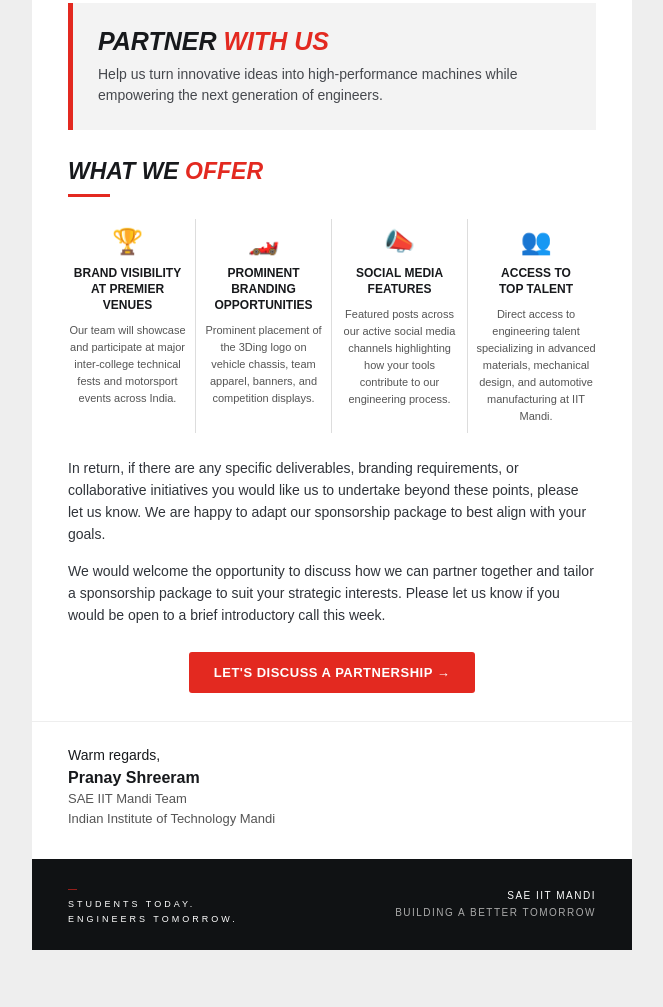
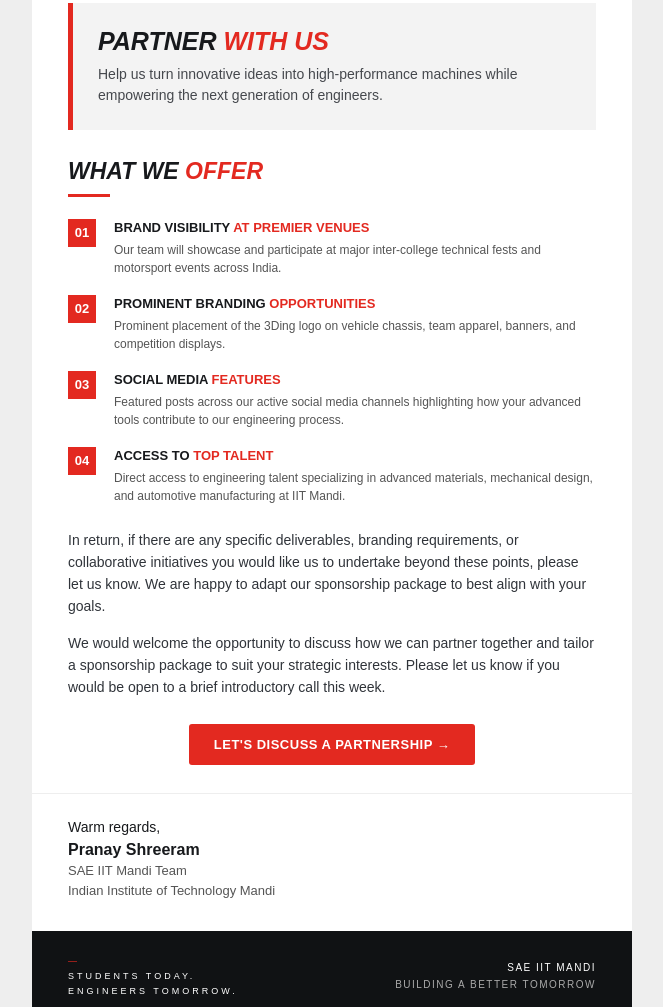
Before and after one commit to Pranay9565/Club-Room-Inventory-Management-System, a plain HTML site: page email2.html in a window 1280 px wide. Shown: the part 1012-2019 px from the top of the page, without its empty margins (308-971 px from the left). Before the commit the page ends 1986 px from the top, so only its background shows below. Drawn offline with Linux system fonts and the light colour scheme.

Commit message:
Update email2.html

```diff
--- a/email2.html
+++ b/email2.html
@@ -18,7 +18,7 @@
 <table role="presentation" width="100%" cellspacing="0" cellpadding="0" border="0">
 <tr>
 <td align="left" style="width:250px;">
-<img src="Sae_new.webp"style="display:block;width:220px;max-width:100%;height:auto;border:0;">
+<img src="Sae_new.webp" style="display:block;width:220px;max-width:100%;height:auto;border:0;">
 </td>
 <td align="right" style="font-size:9px;letter-spacing:2px;color:#555555;line-height:15px;">
 LEARN&nbsp;&nbsp; | &nbsp;&nbsp;DESIGN&nbsp;&nbsp; | &nbsp;&nbsp;BUILD&nbsp;&nbsp; | &nbsp;&nbsp;COMPETE<br>
@@ -139,49 +139,49 @@ WHAT WE <span style="color:#e32920;">OFFER</span>
 
 <!-- BENEFITS -->
 <tr>
-<td style="padding:12px 28px 20px;">
+<td style="padding:12px 36px 20px;">
 <table role="presentation" width="100%" cellspacing="0" cellpadding="0" border="0">
+
 <tr>
-<td valign="top" width="25%" style="padding:8px;border-right:1px solid #dddddd;">
-<div style="font-size:25px;text-align:center;">🏆</div>
-<div style="font-size:12px;font-weight:800;text-align:center;line-height:16px;margin:9px 0;">
-BRAND VISIBILITY<br>AT PREMIER VENUES
-</div>
-<div style="font-size:11px;line-height:17px;color:#555;text-align:center;">
-Our team will showcase and participate at major inter-college technical fests and motorsport events across India.
-</div>
+<td valign="top" width="34" style="padding:0 12px 18px 0;">
+<div style="width:28px;height:28px;line-height:28px;text-align:center;background:#e32920;color:#ffffff;font-size:13px;font-weight:800;">01</div>
 </td>
-
-<td valign="top" width="25%" style="padding:8px;border-right:1px solid #dddddd;">
-<div style="font-size:25px;text-align:center;">🏎️</div>
-<div style="font-size:12px;font-weight:800;text-align:center;line-height:16px;margin:9px 0;">
-PROMINENT BRANDING<br>OPPORTUNITIES
-</div>
-<div style="font-size:11px;line-height:17px;color:#555;text-align:center;">
-Prominent placement of the 3Ding logo on vehicle chassis, team apparel, banners, and competition displays.
-</div>
-</td>
-
-<td valign="top" width="25%" style="padding:8px;border-right:1px solid #dddddd;">
-<div style="font-size:25px;text-align:center;">📣</div>
-<div style="font-size:12px;font-weight:800;text-align:center;line-height:16px;margin:9px 0;">
-SOCIAL MEDIA<br>FEATURES
-</div>
-<div style="font-size:11px;line-height:17px;color:#555;text-align:center;">
-Featured posts across our active social media channels highlighting how your tools contribute to our engineering process.
-</div>
-</td>
-
-<td valign="top" width="25%" style="padding:8px;">
-<div style="font-size:25px;text-align:center;">👥</div>
-<div style="font-size:12px;font-weight:800;text-align:center;line-height:16px;margin:9px 0;">
-ACCESS TO<br>TOP TALENT
-</div>
-<div style="font-size:11px;line-height:17px;color:#555;text-align:center;">
-Direct access to engineering talent specializing in advanced materials, mechanical design, and automotive manufacturing at IIT Mandi.
-</div>
+<td valign="top" style="padding:0 0 18px;">
+<div style="font-size:13px;font-weight:800;line-height:18px;">BRAND VISIBILITY <span style="color:#e32920;">AT PREMIER VENUES</span></div>
+<div style="font-size:12px;line-height:18px;color:#555555;margin-top:4px;">Our team will showcase and participate at major inter-college technical fests and motorsport events across India.</div>
 </td>
 </tr>
+
+<tr>
+<td valign="top" width="34" style="padding:0 12px 18px 0;">
+<div style="width:28px;height:28px;line-height:28px;text-align:center;background:#e32920;color:#ffffff;font-size:13px;font-weight:800;">02</div>
+</td>
+<td valign="top" style="padding:0 0 18px;">
+<div style="font-size:13px;font-weight:800;line-height:18px;">PROMINENT BRANDING <span style="color:#e32920;">OPPORTUNITIES</span></div>
+<div style="font-size:12px;line-height:18px;color:#555555;margin-top:4px;">Prominent placement of the 3Ding logo on vehicle chassis, team apparel, banners, and competition displays.</div>
+</td>
+</tr>
+
+<tr>
+<td valign="top" width="34" style="padding:0 12px 18px 0;">
+<div style="width:28px;height:28px;line-height:28px;text-align:center;background:#e32920;color:#ffffff;font-size:13px;font-weight:800;">03</div>
+</td>
+<td valign="top" style="padding:0 0 18px;">
+<div style="font-size:13px;font-weight:800;line-height:18px;">SOCIAL MEDIA <span style="color:#e32920;">FEATURES</span></div>
+<div style="font-size:12px;line-height:18px;color:#555555;margin-top:4px;">Featured posts across our active social media channels highlighting how your advanced tools contribute to our engineering process.</div>
+</td>
+</tr>
+
+<tr>
+<td valign="top" width="34" style="padding:0 12px 0 0;">
+<div style="width:28px;height:28px;line-height:28px;text-align:center;background:#e32920;color:#ffffff;font-size:13px;font-weight:800;">04</div>
+</td>
+<td valign="top" style="padding:0;">
+<div style="font-size:13px;font-weight:800;line-height:18px;">ACCESS TO <span style="color:#e32920;">TOP TALENT</span></div>
+<div style="font-size:12px;line-height:18px;color:#555555;margin-top:4px;">Direct access to engineering talent specializing in advanced materials, mechanical design, and automotive manufacturing at IIT Mandi.</div>
+</td>
+</tr>
+
 </table>
 </td>
 </tr>
@@ -209,7 +209,7 @@ introductory call this week.
 <table role="presentation" cellspacing="0" cellpadding="0" border="0">
 <tr>
 <td style="background:#e32920;border-radius:3px;">
-<a href="mailto:YOUR_EMAIL@example.com?subject=SAE%20IIT%20Mandi%20Sponsorship"
+<a href="mailto:b25510@students.iitmandi.ac.in?subject=SAE%20IIT%20Mandi%20Sponsorship"
 style="display:inline-block;padding:13px 25px;font-size:13px;font-weight:800;letter-spacing:.5px;color:#ffffff;text-decoration:none;">
 LET'S DISCUSS A PARTNERSHIP →
 </a>
```
